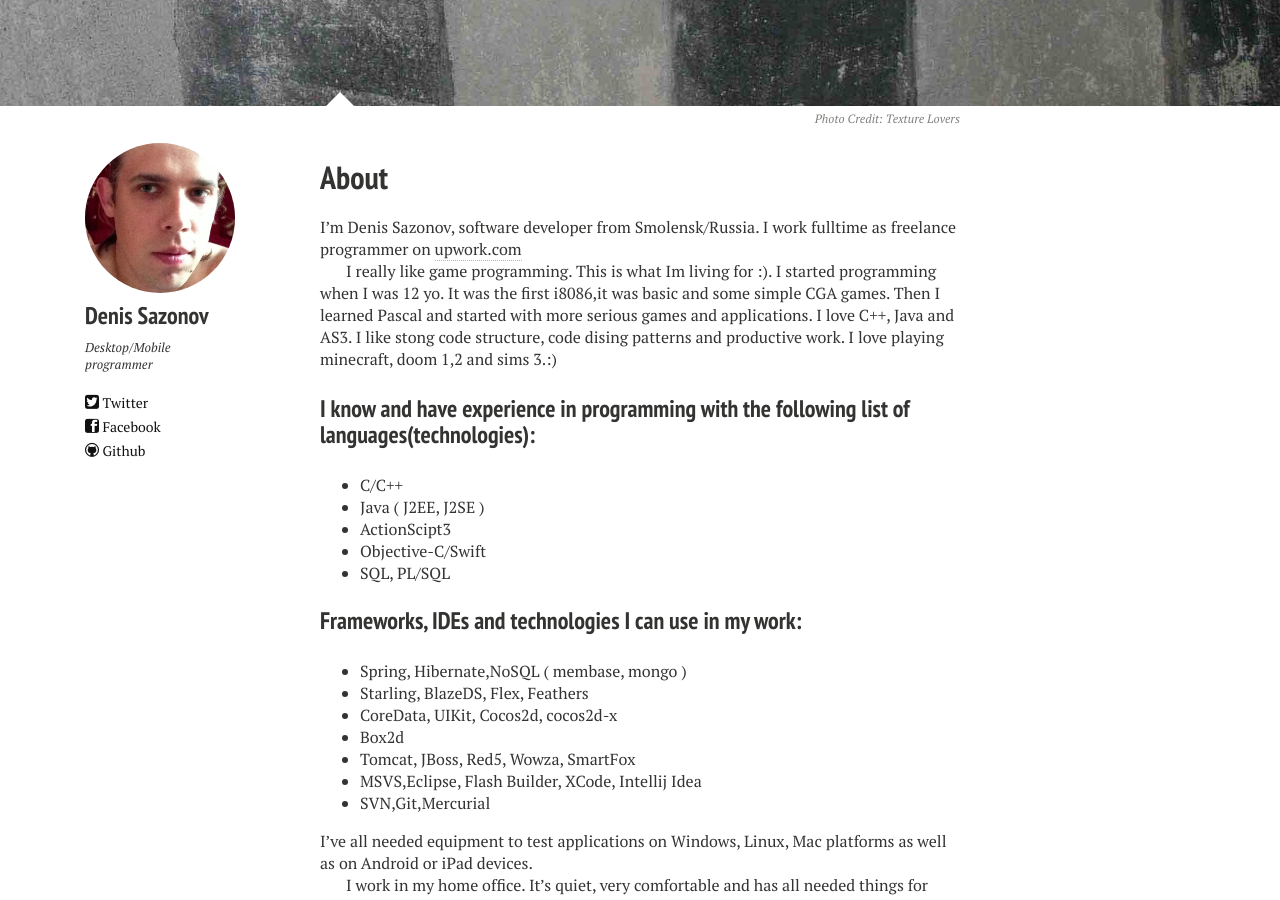
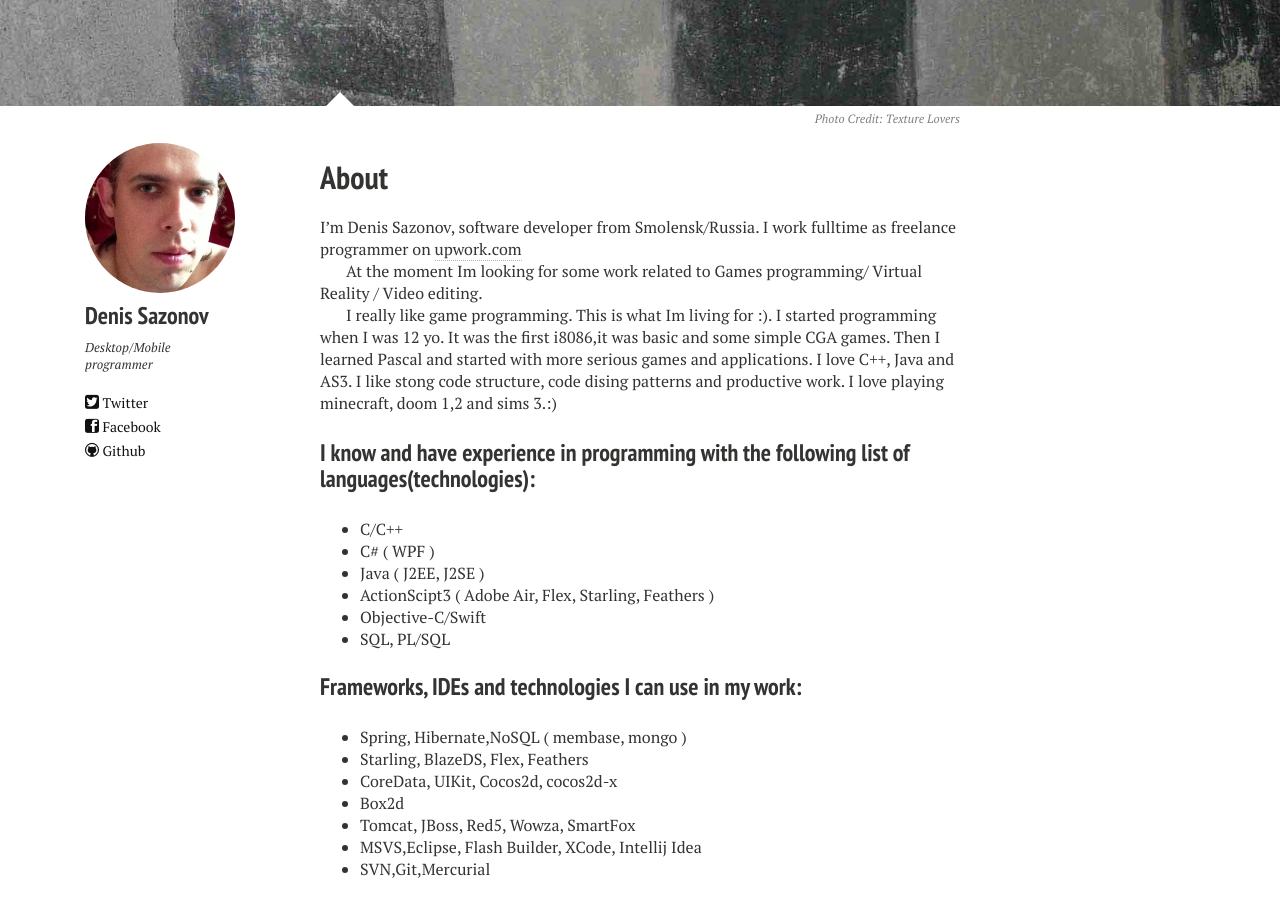
Before and after one commit to sadensmol/sadensmol.github.com, a Jekyll site: the page built from about.md, in a window 1280 px wide and 900 px high, scrolled down 282 px. Built offline with Jekyll 4.4.1, drawn with Linux system fonts in a browser that asks for light colours; nearby versions of some CDN libraries.

```diff
--- a/about.md
+++ b/about.md
@@ -12,10 +12,10 @@ image:
 published: true
 ---
 
-
 I'm Denis Sazonov, software developer from Smolensk/Russia.
 I work fulltime as freelance programmer on [upwork.com](http://www.upwork.com/)
 
+At the moment Im looking for some work related to Games programming/ Virtual Reality / Video editing.
 
 I really like game programming. This is what Im living for :).
 I started programming when I was 12 yo. It was the first i8086,it was basic and some simple CGA games. Then I learned Pascal and started with more serious games and applications.
@@ -25,8 +25,9 @@ I love playing minecraft, doom 1,2 and sims 3.:)
 ### I know and have experience in programming with the following list of languages(technologies):
 
 * C/C++
+* C# ( WPF )
 * Java ( J2EE, J2SE )
-* ActionScipt3
+* ActionScipt3 ( Adobe Air, Flex, Starling, Feathers )
 * Objective-C/Swift
 * SQL, PL/SQL
 
```
Also changed, not shown: projects.md (+10 -8 lines), resume.md (+3 -2 lines), images/project_ive_3.png.
